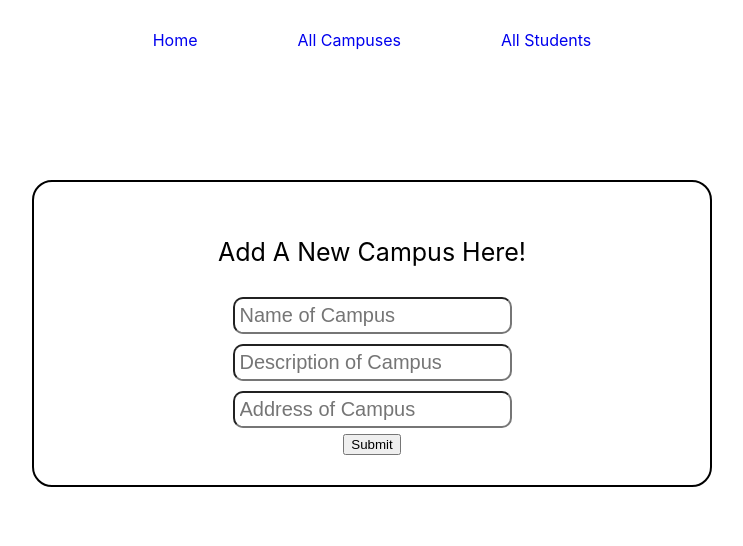
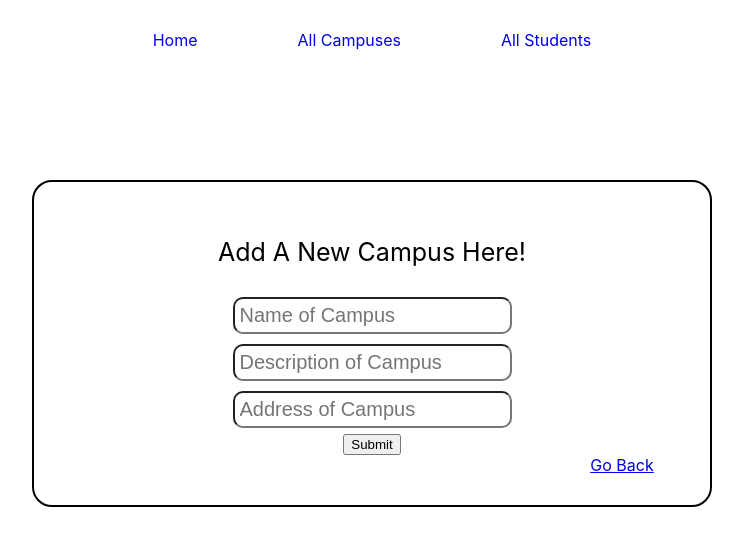
Before and after one commit to duvivierbri/FullStackCRUDApplication, a React (Create React App) app: page /add-campus in a window 1280 px wide. Shown: the top 546 px of the page, without its empty margins (268-1011 px from the left). Built offline with nearby package versions, Linux system fonts and the light colour scheme.

Commit message:
Added a back button to the new campus form

```diff
--- a/src/App.css
+++ b/src/App.css
@@ -74,6 +74,10 @@
   border-radius: 10px;
 }
 
+.newCampusBackButton{
+  margin-left: 500px;
+}
+
 /*NEW STUDENT FORM CSS*/
 .newStudentForm {
   margin-top: 70px;
--- a/src/Components/AddCampus.js
+++ b/src/Components/AddCampus.js
@@ -83,6 +83,8 @@ class AddCampus extends Component{
                     <br/>
 
                     <button type="submit">Submit</button>
+                    <br/>
+                    <Link className="newCampusBackButton" to='/all-campus'>Go Back</Link>
                 </form>
             </div>
         )
--- a/src/Components/newStudentForm.js
+++ b/src/Components/newStudentForm.js
@@ -1,9 +1,6 @@
 import React, {Component} from 'react';
 import { BrowserRouter, Route, Link, Switch} from 'react-router-dom';
 import axios from 'axios';
-
-//Import Components
-import AllStudentsPage from './AllStudentsPage';
 
 class NewStudentForm extends Component{
   constructor(props){
```
